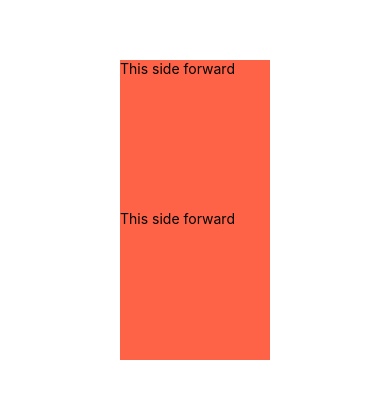
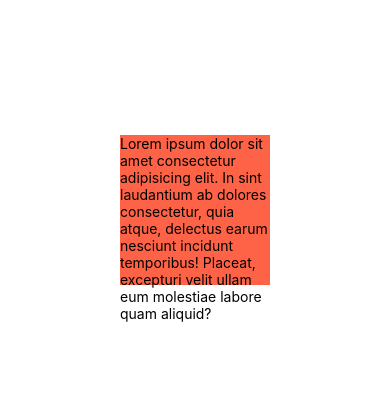
Before and after one commit to younisrahman/Master-React-Native-Animations-Udemy, a React Native app: screen / in a window 390 px wide. Shown: the part 212-610 px from the top of the page. Built offline with nearby package versions, Linux system fonts and the light colour scheme.

Commit message:
WidthHeightValues

```diff
--- a/App.tsx
+++ b/App.tsx
@@ -10,7 +10,7 @@ export default function App() {
     <View style={styles.container}>
       {/* <Opacity /> */}
       {/* <TranslatePosition /> */}
-      <Scale />
+      {/* <Scale /> */}
       <WidthHeightValues />
     </View>
   );
--- a/src/AnimatingProperties/WidthHeightValues.tsx
+++ b/src/AnimatingProperties/WidthHeightValues.tsx
@@ -8,28 +8,34 @@ import {
 } from 'react-native';
 
 const WidthHeightValues = () => {
-  const animation = useRef(new Animated.Value(1)).current;
+  const animation = useRef(new Animated.Value(150)).current;
+
+  // DOnt use useNativeDriver: true, it return error
   const startAnimation = () => {
     Animated.timing(animation, {
-      toValue: -2,
+      toValue: 300,
       duration: 1500,
-      useNativeDriver: true,
     }).start(() => {
       Animated.timing(animation, {
-        toValue: 2,
+        toValue: 150,
         duration: 1500,
-        useNativeDriver: true,
       }).start();
     });
   };
   const animatedStyles = {
-    transform: [{ scaleY: animation }],
+    width: animation,
+    height: animation,
   };
   return (
     <View>
       <TouchableWithoutFeedback onPress={startAnimation}>
         <Animated.View style={[styles.box, animatedStyles]}>
-          <Text>This side forward</Text>
+          <Text>
+            Lorem ipsum dolor sit amet consectetur adipisicing elit. In sint
+            laudantium ab dolores consectetur, quia atque, delectus earum
+            nesciunt incidunt temporibus! Placeat, excepturi velit ullam eum
+            molestiae labore quam aliquid?
+          </Text>
         </Animated.View>
       </TouchableWithoutFeedback>
     </View>
@@ -43,8 +49,8 @@ const styles = StyleSheet.create({
     justifyContent: 'center',
   },
   box: {
-    width: 150,
-    height: 150,
+    // width: 150,
+    // height: 150,
     backgroundColor: 'tomato',
   },
 });
```
